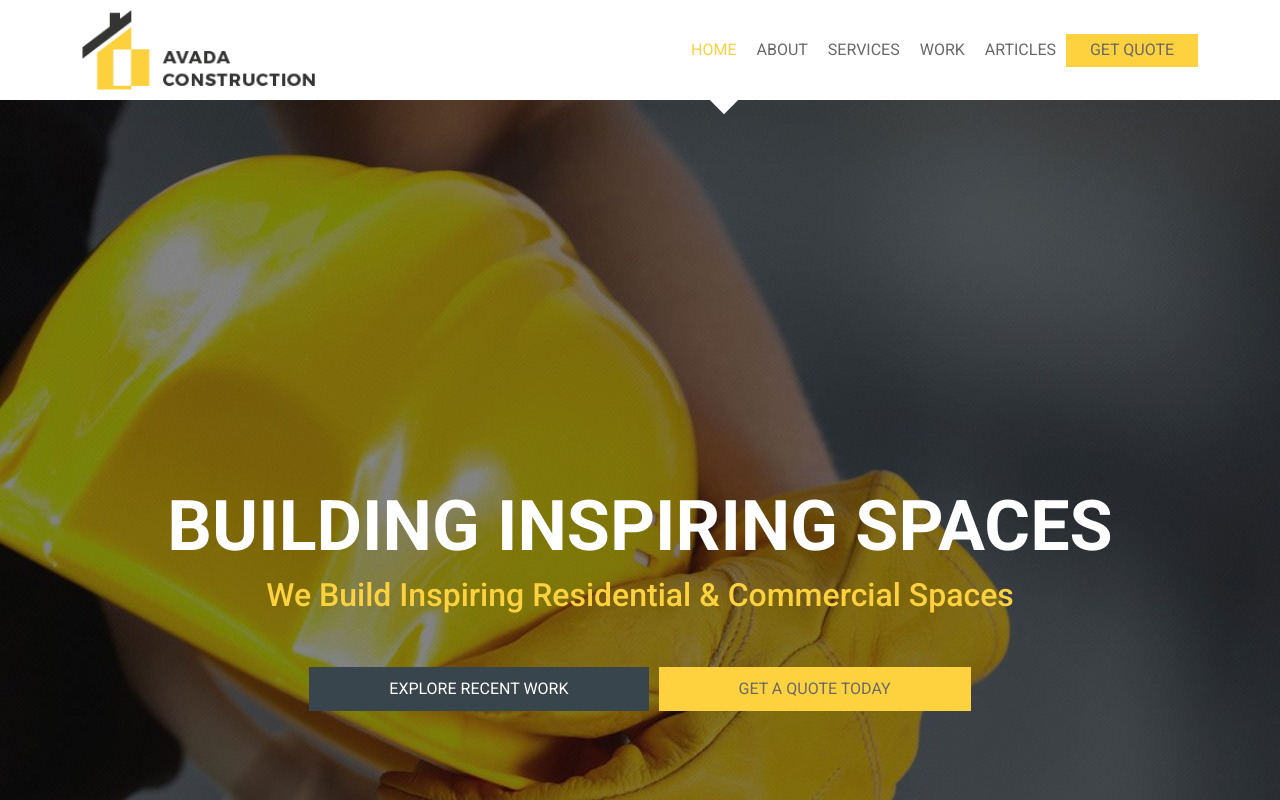
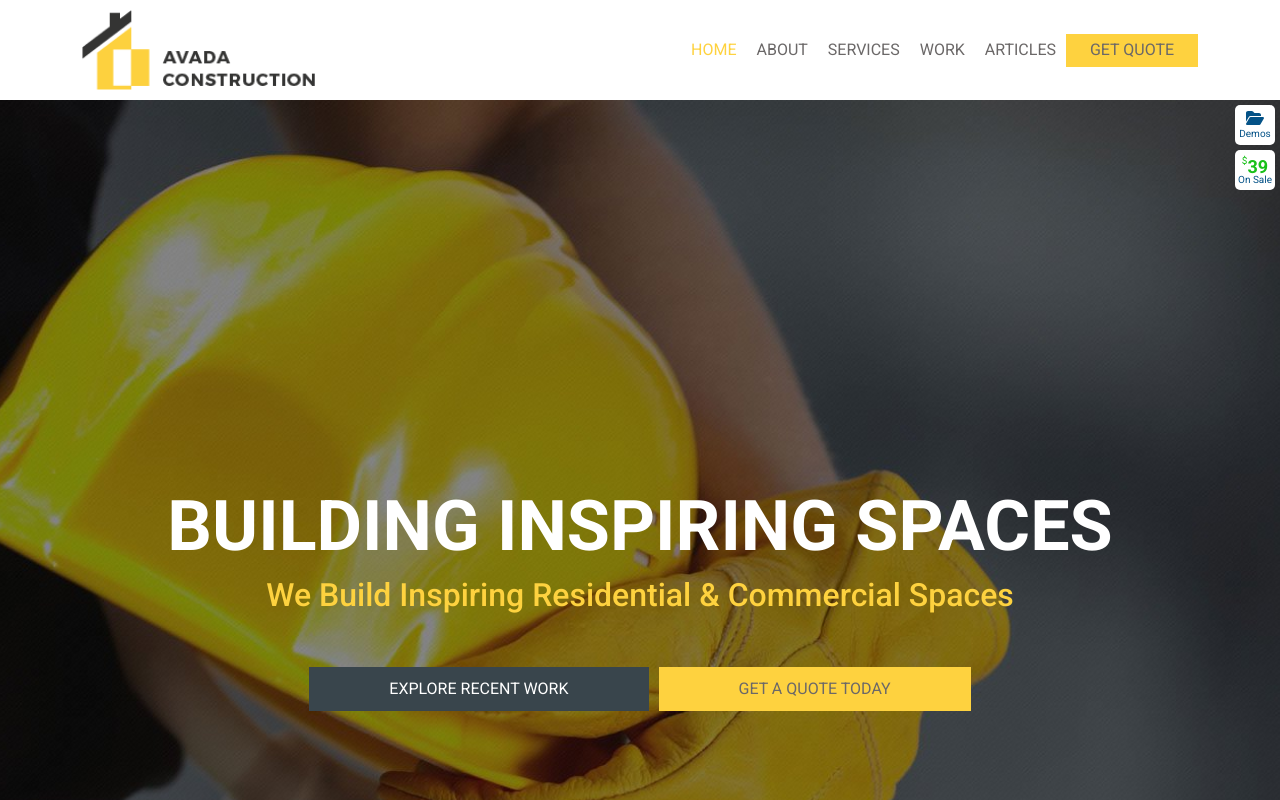
Before and after one commit to GhadeerShamshoum/proj-html-vuejs, a Vue app: page / in a window 1280 px wide. Shown: the top 800 px of the page. Built offline with nearby package versions, Linux system fonts and the light colour scheme.

Commit message:
Demos+Sale- under navbar

```diff
--- a/src/components/section/HomeSlider.vue
+++ b/src/components/section/HomeSlider.vue
@@ -5,6 +5,20 @@
       <div class="buttons">
         <button class="buttonLeft"><a href="#">Explore recent Work</a></button>
         <button class="buttonRight"><a href="#">Get a quote today</a></button>
+      </div>
+      <div class="containerBtn">
+        <div class="demoContainer">
+          <i class="fa-solid fa-folder-open"></i>
+          <div class="textUnderIcon">Demos</div>
+        </div>
+          <div class="demoContainer">
+          <div class="price">
+            <div class="dolar">$</div>
+            <span class="thePrice"><strong>39</strong></span>
+          </div>
+          <div class="textUnderIcon">On Sale</div>
+        </div>
+
       </div>
     </section>
 </template>
@@ -35,6 +49,7 @@ section{
     flex-direction: column;
     justify-content: center;
     align-items: center;
+    position: relative;
     h1{
       text-transform:uppercase;
       color: $white;
@@ -43,6 +58,40 @@ section{
     }
     h2{
       color: $brightSun;
+    }
+    .containerBtn{
+      position: absolute;
+      top:5px;
+      right: 5px;
+
+
+      .demoContainer{
+        height: 40px;
+        width: 40px;
+        border-radius: 5px;
+        background-color: $white;
+        display: flex;
+        flex-direction: column;
+        justify-content: center;
+        align-items: center;
+        color: $blue;
+        margin-bottom: 5px;
+        .textUnderIcon{
+          font-size: 10px;
+        }
+        .price{
+          color: rgb(25, 192, 25);
+          display: flex;
+          height: 19px;
+          .dolar{
+            font-size: 10px;
+            margin-top: 0;
+          }
+          .thePrice{
+            font-size: 18px;
+          }
+        }
+      }
     }
 }
 
```
